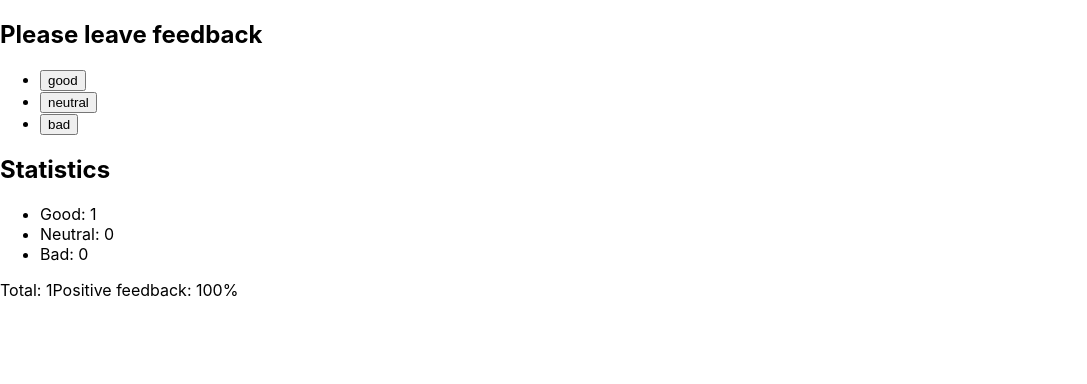
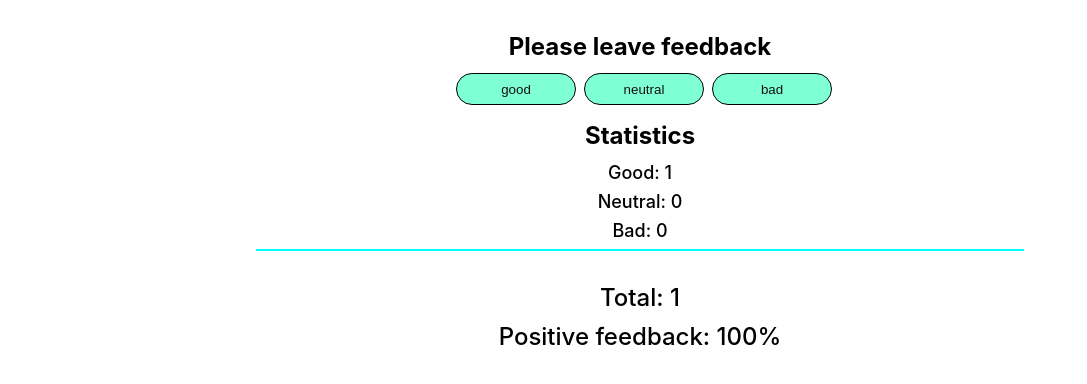
Before and after one commit to nzend/goit-react-hw-02-feedback, a React (Create React App) app: page / in a window 1280 px wide. Both pictures are taken after a click on the button "good". Shown: the top 384 px of the page, without its empty margins (0-1087 px from the left). Built offline with nearby package versions, Linux system fonts and the light colour scheme.

Commit message:
Add styles

```diff
--- a/src/components/App.jsx
+++ b/src/components/App/App.jsx
@@ -1,10 +1,10 @@
 import React from 'react';
+import css from './App.module.css';
 
-import { FeedbackOptions } from './FeedbackOptions/FeedbackOptions';
-import { Statistics } from './Statistics/Statistics';
-import { Section } from './Section/Section';
-import { Notification } from './Notification/Notification';
-
+import { FeedbackOptions } from '../FeedbackOptions/FeedbackOptions';
+import { Statistics } from '../Statistics/Statistics';
+import { Section } from '../Section/Section';
+import { Notification } from '../Notification/Notification';
 
 class App extends React.Component {
   state = {
@@ -16,7 +16,6 @@ class App extends React.Component {
   hendleLeaveFeedback = evt => {
     const { name } = evt.target;
     this.setState(state => ({ [name]: state[name] + 1 }));
-
   };
 
   countTotalFeedback = () => {
@@ -31,7 +30,7 @@ class App extends React.Component {
 
   render() {
     return (
-      <>
+      <div className={css.container}>
         <Section title="Please leave feedback">
           <FeedbackOptions
             options={this.state}
@@ -52,7 +51,7 @@ class App extends React.Component {
             ></Statistics>
           )}
         </Section>
-      </>
+      </div>
     );
   }
 }
--- /dev/null
+++ b/src/components/App/App.module.css
@@ -0,0 +1,7 @@
+.container {
+  width: 768px;
+  margin-left: auto;
+  margin-right: auto;
+  text-align: center;
+  padding: 32px;
+}
--- a/src/components/FeedbackOptions/FeedbackOptions.js
+++ b/src/components/FeedbackOptions/FeedbackOptions.js
@@ -1,18 +1,17 @@
 import React from 'react';
 import PropTypes from 'prop-types';
+import css from './FeedbackOptions.module.css';
 
 export const FeedbackOptions = ({ options, onLeaveFeedback }) => (
-  <div>
-    <ul>
+  <ul className={css.optionsList}>
     {Object.keys(options).map(option => (
-        <li key={option}>
-          <button name={option} type="button" onClick={onLeaveFeedback}>
+      <li className={css.optionItem} key={option}>
+        <button className={css.feedbackBtn} name={option} type="button" onClick={onLeaveFeedback}>
           {option}
         </button>
       </li>
     ))}
   </ul>
-  </div>
 );
 
 FeedbackOptions.propTypes = {
--- /dev/null
+++ b/src/components/FeedbackOptions/FeedbackOptions.module.css
@@ -0,0 +1,21 @@
+.optionsList {
+  /* margin-left: auto;
+    margin-right: auto; */
+}
+.optionItem {
+  display: inline-block;
+  margin-left: 8px;
+  margin-bottom: 16px;
+}
+.feedbackBtn {
+  display: block;
+  width: 120px;
+  height: 32px;
+
+  border: 1px solid black;
+    background-color: aquamarine;
+  border-radius: 74px;
+  color: #111111;
+  cursor: pointer;
+
+}
--- a/src/components/Notification/Notification.js
+++ b/src/components/Notification/Notification.js
@@ -1,6 +1,7 @@
 import PropTypes from 'prop-types';
+import css from "./Notification.module.css";
 
-export const Notification = ({ message }) => <p>{message}</p>;
+export const Notification = ({ message }) => <p className={css.notification}>{message}</p>;
 
 Notification.propTypes = {
   message: PropTypes.string,
--- /dev/null
+++ b/src/components/Notification/Notification.module.css
@@ -0,0 +1,4 @@
+.notification {
+    font-size: 24px;
+    color:blueviolet;
+}
--- a/src/components/Section/Section.js
+++ b/src/components/Section/Section.js
@@ -1,8 +1,9 @@
 import PropTypes from 'prop-types';
+import css from "./Section.module.css";
 
 export const Section = ({ title, children }) => (
-  <section>
-    <h2> {title}</h2>
+  <section >
+    <h2 className={css.sectionTitle}> {title}</h2>
     {children}
   </section>
 );
--- /dev/null
+++ b/src/components/Section/Section.module.css
@@ -0,0 +1,3 @@
+.sectionTitle {
+margin-bottom: 12px;
+}
--- a/src/components/Statistics/Statistics.js
+++ b/src/components/Statistics/Statistics.js
@@ -1,4 +1,4 @@
-// import css from './Statistics.module.css';
+import css from './Statistics.module.css';
 import PropTypes from 'prop-types';
 
 export const Statistics = ({
@@ -9,13 +9,15 @@ export const Statistics = ({
   positiveFeedbackPercentage,
 }) => (
   <>
-    <ul>
-      <li>Good: {good}</li>
-      <li>Neutral: {neutral}</li>
-      <li>Bad: {bad}</li>
+    <ul className={css.statisticList}>
+      <li className={css.statisticItem}>Good: {good}</li>
+      <li className={css.statisticItem}>Neutral: {neutral}</li>
+      <li className={css.statisticItem}>Bad: {bad}</li>
     </ul>
-    <span>Total: {total()}</span>
-    <span>Positive feedback: {positiveFeedbackPercentage()}%</span>
+    <div className={css.statistic}>
+      <span className={css.total}>Total: {total()}</span>
+      <span className={css.positiveFeedback}>Positive feedback: {positiveFeedbackPercentage()}%</span>
+    </div>
   </>
 );
 
--- a/src/components/Statistics/Statistics.module.css
+++ b/src/components/Statistics/Statistics.module.css
@@ -0,0 +1,20 @@
+.statisticList {
+  border-bottom: aqua 2px solid;
+}
+
+.statisticItem {
+  margin-bottom: 8px;
+  font-size: 18px;
+  font-weight: 500;
+}
+.statistic {
+  display: flex;
+  flex-direction: column;
+  margin-top: 32px;
+
+  font-size: 24px;
+  font-weight: 500;
+}
+.total {
+  margin-bottom: 10px;
+}
--- a/src/index.css
+++ b/src/index.css
@@ -1,4 +1,28 @@
 @import-normalize; /* bring in normalize.css styles */
+body {
+  font-family: 'Roboto', sans-serif;
+  background-color: white;
+}
+
+h1,
+h2,
+h3,
+h4,
+h5,
+h6,
+p {
+  margin: 0;
+}
+
+ul {
+  list-style: none;
+  padding: 0;
+  margin: 0;
+}
+
+a {
+  text-decoration: none;
+}
 
 body {
   margin: 0;
--- a/src/index.js
+++ b/src/index.js
@@ -1,6 +1,6 @@
 import React from 'react';
 import ReactDOM from 'react-dom/client';
-import App from 'components/App';
+import App from 'components/App/App';
 import './index.css';
 
 ReactDOM.createRoot(document.getElementById('root')).render(
```
Lines whose indentation alone changed are shown as unchanged.
